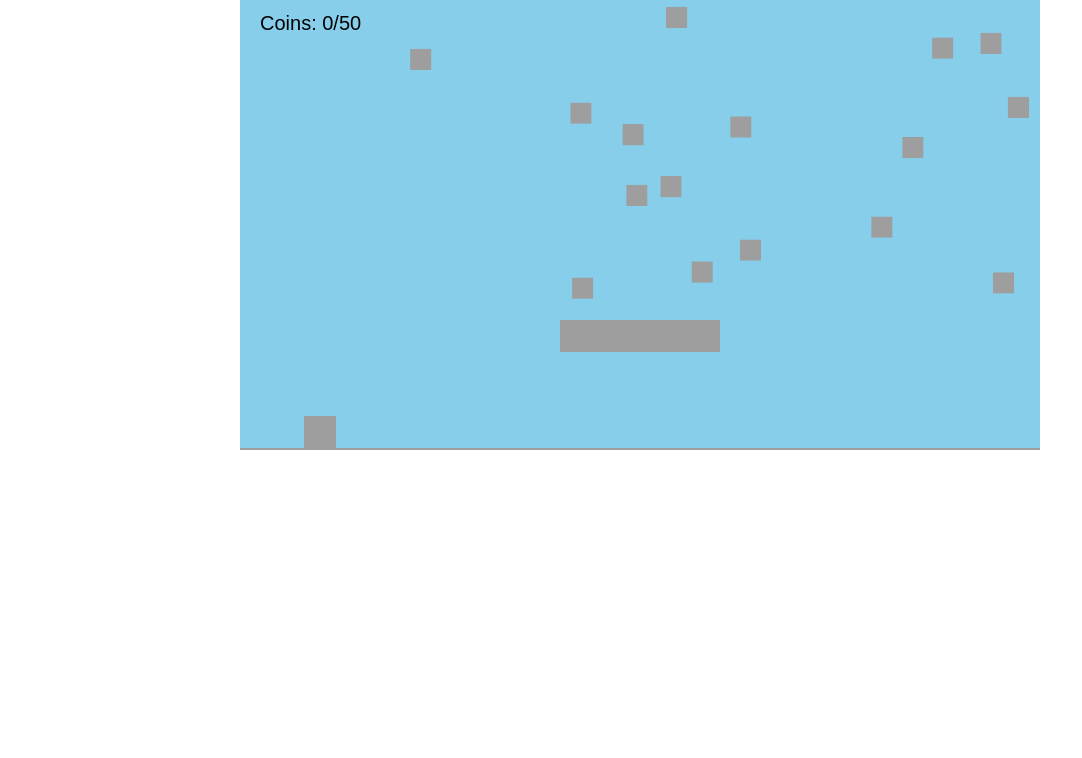
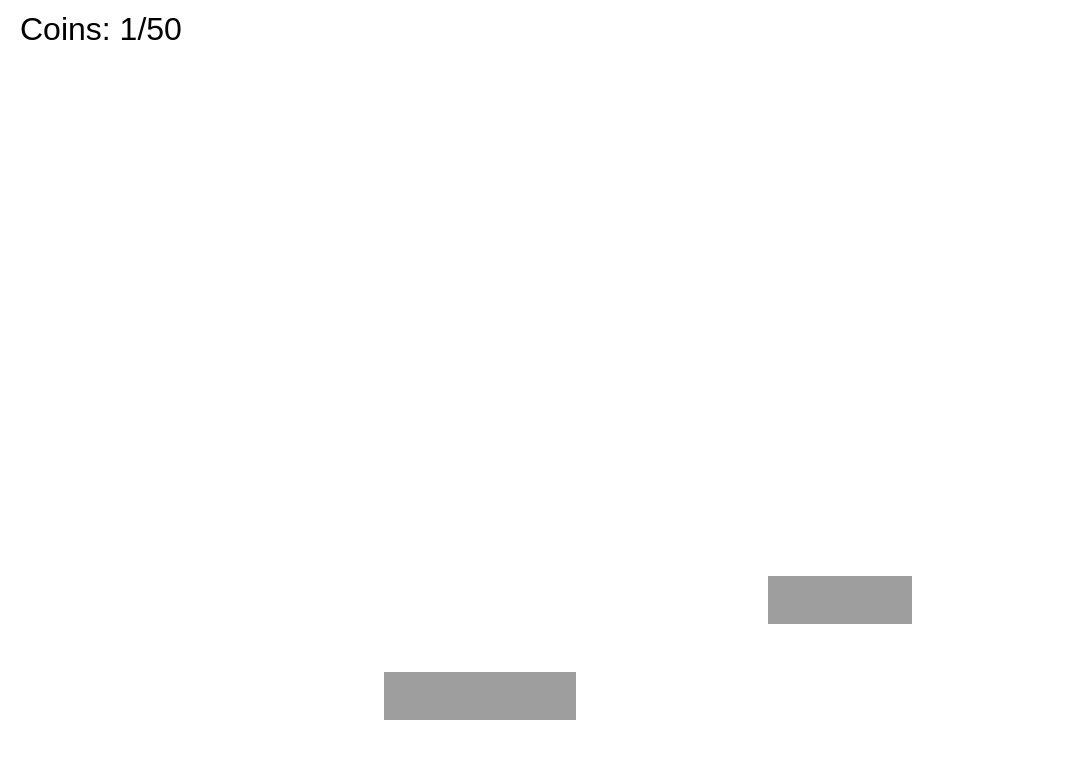
Before and after one commit to 10happee/platform, a plain HTML site: page index.html in a window 1280 px wide. Shown: the whole page, without its empty margins (0-1082 px from the left). Drawn offline with Linux system fonts and the light colour scheme.

Commit message:
Update index.html

```diff
--- a/index.html
+++ b/index.html
@@ -6,19 +6,26 @@
   <title>HTML Platformer</title>
   <style>
     * { margin: 0; padding: 0; }
-    canvas { background: #87ceeb; display: block; margin: 0 auto; }
+    canvas { display: block; }
   </style>
 </head>
 <body>
-  <canvas id="game" width="800" height="450"></canvas>
+  <canvas id="game"></canvas>
   <script>
     const canvas = document.getElementById('game');
     const ctx = canvas.getContext('2d');
 
-    const TILE_SIZE = 32;
-    const GRAVITY = 0.5;
-    const LEVEL_WIDTH = 100; // 100 tiles wide
-    const LEVEL_HEIGHT = 15; // 15 tiles high
+    window.addEventListener('resize', resizeCanvas);
+    function resizeCanvas() {
+      canvas.width = window.innerWidth;
+      canvas.height = window.innerHeight;
+    }
+    resizeCanvas();
+
+    const TILE_SIZE = 48;
+    const GRAVITY = 0.6;
+    const LEVEL_WIDTH = 80; // in tiles
+    const LEVEL_HEIGHT = 20;
     const COIN_TOTAL = 50;
 
     const assets = {};
@@ -34,7 +41,7 @@
     let cameraX = 0;
     let coinsCollected = 0;
     let win = false;
-    let special = false;
+    let perfect = false;
 
     const spawn = { x: TILE_SIZE * 2, y: TILE_SIZE * (LEVEL_HEIGHT - 3) };
     let player;
@@ -45,9 +52,11 @@
 
     class Entity {
       constructor(x, y, w, h, sprite) {
-        this.x = x; this.y = y; this.w = w; this.h = h;
+        this.x = x; this.y = y;
+        this.w = w; this.h = h;
         this.sprite = sprite;
         this.vx = 0; this.vy = 0;
+        this.onGround = false;
       }
       draw() {
         ctx.drawImage(this.sprite, this.x - cameraX, this.y, this.w, this.h);
@@ -63,96 +72,112 @@
       }
     }
 
+    const levelData = {
+      platforms: [
+        // ground line
+        ...Array.from({length: LEVEL_WIDTH}, (_, i) => ({x: i, y: LEVEL_HEIGHT - 1, w: 1})),
+        // varied ground islands and walls
+        {x: 20, y: LEVEL_HEIGHT - 1, w: 10},
+        {x: 40, y: LEVEL_HEIGHT - 3, w: 5},
+        {x: 60, y: LEVEL_HEIGHT - 5, w: 8},
+        {x: 75, y: LEVEL_HEIGHT - 2, w: 4},
+        // floating platforms
+        {x: 8, y: LEVEL_HEIGHT - 6, w: 4},
+        {x: 16, y: LEVEL_HEIGHT - 8, w: 3},
+        {x: 28, y: LEVEL_HEIGHT - 10, w: 5},
+        {x: 45, y: LEVEL_HEIGHT - 7, w: 4},
+        {x: 55, y: LEVEL_HEIGHT - 9, w: 3},
+        {x: 68, y: LEVEL_HEIGHT - 6, w: 4}
+      ],
+      enemies: [
+        {x: 24, y: LEVEL_HEIGHT - 2},
+        {x: 50, y: LEVEL_HEIGHT - 6},
+        {x: 65, y: LEVEL_HEIGHT - 2}
+      ],
+      exit: {x: LEVEL_WIDTH - 3, y: LEVEL_HEIGHT - 2}
+    };
+
     function initLevel() {
-      // ground
-      for (let i = 0; i < LEVEL_WIDTH; i++) {
-        platforms.push(new Entity(i * TILE_SIZE, (LEVEL_HEIGHT - 1) * TILE_SIZE, TILE_SIZE, TILE_SIZE, assets.ground));
+      // platforms
+      for (let p of levelData.platforms) {
+        platforms.push(new Entity(p.x * TILE_SIZE, p.y * TILE_SIZE, p.w * TILE_SIZE, TILE_SIZE, assets.ground));
       }
-      // floating platforms
-      for (let x = 10; x < 60; x += 15) {
-        platforms.push(new Entity(x * TILE_SIZE, (LEVEL_HEIGHT - 5) * TILE_SIZE, TILE_SIZE * 5, TILE_SIZE, assets.ground));
+      // enemies with patrol
+      for (let e of levelData.enemies) {
+        const en = new Entity(e.x * TILE_SIZE, e.y * TILE_SIZE - TILE_SIZE, TILE_SIZE, TILE_SIZE, assets.enemy);
+        en.vx = 1.5;
+        enemies.push(en);
       }
-      // additional challenge platforms
-      for (let x = 80; x < 95; x += 5) {
-        platforms.push(new Entity(x * TILE_SIZE, (LEVEL_HEIGHT - (3 + (x%10===0?5:0))) * TILE_SIZE, TILE_SIZE * 3, TILE_SIZE, assets.ground));
+      // coins placed above each platform
+      let coinCount = 0;
+      for (let plat of platforms) {
+        if (coinCount >= COIN_TOTAL) break;
+        // one coin per tile on platform
+        for (let i = 0; i < plat.w / TILE_SIZE && coinCount < COIN_TOTAL; i++) {
+          coins.push(new Entity(plat.x + i * TILE_SIZE + TILE_SIZE/4, plat.y - TILE_SIZE, TILE_SIZE/2, TILE_SIZE/2, assets.coin));
+          coinCount++;
+        }
       }
-
-      // enemies
-      enemies.push(new Entity(25 * TILE_SIZE, (LEVEL_HEIGHT - 2) * TILE_SIZE - TILE_SIZE, TILE_SIZE, TILE_SIZE, assets.enemy));
-      enemies.push(new Entity(55 * TILE_SIZE, (LEVEL_HEIGHT - 6) * TILE_SIZE - TILE_SIZE, TILE_SIZE, TILE_SIZE, assets.enemy));
-
-      // coins scattered
-      for (let i = 0; i < COIN_TOTAL; i++) {
-        const cx = Math.random() * (LEVEL_WIDTH - 5) * TILE_SIZE + 5 * TILE_SIZE;
-        const cy = Math.random() * (LEVEL_HEIGHT - 6) * TILE_SIZE;
-        coins.push(new Entity(cx, cy, TILE_SIZE/1.5, TILE_SIZE/1.5, assets.coin));
-      }
-
-      // exit at end
-      exit = new Entity((LEVEL_WIDTH - 2) * TILE_SIZE, (LEVEL_HEIGHT - 2) * TILE_SIZE - TILE_SIZE, TILE_SIZE, TILE_SIZE, assets.exit);
-
+      // exit
+      exit = new Entity(levelData.exit.x * TILE_SIZE, levelData.exit.y * TILE_SIZE - TILE_SIZE, TILE_SIZE, TILE_SIZE, assets.exit);
       // player
       player = new Entity(spawn.x, spawn.y, TILE_SIZE, TILE_SIZE, assets.player);
     }
 
     function resetLevel() {
       coinsCollected = 0;
-      win = false;
-      special = false;
+      win = false; perfect = false;
       cameraX = 0;
-      coins.length = 0;
-      enemies.length = 0;
-      platforms.length = 0;
+      [platforms, enemies, coins].forEach(arr => arr.length = 0);
       initLevel();
     }
 
     function update() {
       if (win) return;
       // input
-      if (keys.ArrowLeft) player.vx = -2;
-      else if (keys.ArrowRight) player.vx = 2;
-      else player.vx = 0;
-      if (keys.ArrowUp && player.onGround) { player.vy = -10; player.onGround = false; }
-
-      // physics
+      player.vx = keys.ArrowLeft ? -3 : keys.ArrowRight ? 3 : 0;
+      if (keys.ArrowUp && player.onGround) { player.vy = -12; player.onGround = false; }
       player.vy += GRAVITY;
       player.x += player.vx;
       player.y += player.vy;
 
-      // collisions
+      // collisions with platforms
       player.onGround = false;
       for (let plat of platforms) {
         if (player.x < plat.x + plat.w && player.x + player.w > plat.x && player.y < plat.y + plat.h && player.y + player.h > plat.y) {
-          // determine overlap
-          const dx = (player.x + player.w/2) - (plat.x + plat.w/2);
-          const dy = (player.y + player.h/2) - (plat.y + plat.h/2);
-          const wy = (player.w + plat.w) / 2;
-          const hx = (player.h + plat.h) / 2;
-          if (Math.abs(dx) < wy && Math.abs(dy) < hx) {
-            const overlapX = wy - Math.abs(dx);
-            const overlapY = hx - Math.abs(dy);
-            if (overlapX < overlapY) {
-              player.x += dx > 0 ? overlapX : -overlapX;
-            } else {
-              player.y += dy > 0 ? overlapY : -overlapY;
-              player.vy = 0;
-              if (dy < 0) player.onGround = true;
-            }
+          const overlapX = Math.min(player.x + player.w - plat.x, plat.x + plat.w - player.x);
+          const overlapY = Math.min(player.y + player.h - plat.y, plat.y + plat.h - player.y);
+          if (overlapX > overlapY) {
+            if (player.y < plat.y) { player.y = plat.y - player.h; player.vy = 0; player.onGround = true; }
+            else player.y = plat.y + plat.h;
+          } else {
+            if (player.x < plat.x) player.x = plat.x - player.w;
+            else player.x = plat.x + plat.w;
           }
         }
       }
 
-      // pit detection
+      // fall off map
       if (player.y > LEVEL_HEIGHT * TILE_SIZE) resetLevel();
 
-      // enemy collision
+      // enemies patrol & collision
       for (let e of enemies) {
+        e.x += e.vx;
+        // reverse on wall (map edges or platform edges)
+        let coll = platforms.some(p =>
+          e.x < p.x + p.w && e.x + e.w > p.x &&
+          e.y + e.h > p.y && e.y < p.y + p.h + TILE_SIZE &&
+          ((e.vx > 0 && e.x + e.w > p.x + p.w) || (e.vx < 0 && e.x < p.x))
+        );
+        if (e.x < 0 || e.x + e.w > LEVEL_WIDTH * TILE_SIZE || coll) {
+          e.vx *= -1;
+        }
         if (player.x < e.x + e.w && player.x + player.w > e.x && player.y < e.y + e.h && player.y + player.h > e.y) {
           resetLevel();
         }
       }
 
-      // coin collection
+      // coins
       for (let i = coins.length - 1; i >= 0; i--) {
         const c = coins[i];
         if (player.x < c.x + c.w && player.x + player.w > c.x && player.y < c.y + c.h && player.y + player.h > c.y) {
@@ -164,49 +189,35 @@
       // exit
       if (player.x + player.w > exit.x && player.x < exit.x + exit.w && player.y + player.h > exit.y && player.y < exit.y + exit.h) {
         win = true;
-        if (coinsCollected >= COIN_TOTAL) special = true;
+        if (coinsCollected === COIN_TOTAL) perfect = true;
       }
 
-      // camera follow
-      cameraX = player.x - canvas.width / 2;
-      cameraX = Math.max(0, Math.min(cameraX, LEVEL_WIDTH * TILE_SIZE - canvas.width));
+      // camera
+      cameraX = Math.max(0, Math.min(player.x - canvas.width/2, LEVEL_WIDTH * TILE_SIZE - canvas.width));
     }
 
     function draw() {
       ctx.clearRect(0,0,canvas.width,canvas.height);
-      // platforms
-      for (let plat of platforms) plat.draw();
-      // coins
-      for (let c of coins) c.draw();
-      // enemies
-      for (let e of enemies) e.draw();
-      // exit
+      platforms.forEach(p => p.draw());
+      coins.forEach(c => c.draw());
+      enemies.forEach(e => e.draw());
       exit.draw();
-      // player
       player.draw();
       // HUD
-      ctx.fillStyle = '#000';
-      ctx.font = '20px Arial';
-      ctx.fillText(`Coins: ${coinsCollected}/${COIN_TOTAL}`, 20, 30);
+      ctx.fillStyle = '#000'; ctx.font = `${Math.floor(TILE_SIZE/1.5)}px Arial`;
+      ctx.fillText(`Coins: ${coinsCollected}/${COIN_TOTAL}`, cameraX + 20, 40);
       if (win) {
-        ctx.fillText('You Win!', cameraX + canvas.width/2 - 50, canvas.height/2);
-        if (special) ctx.fillText('Perfect! All coins collected!', cameraX + canvas.width/2 - 120, canvas.height/2 + 30);
+        const msg = perfect ? 'You Win, Congratulations for 100%ing the game!' : 'You Win';
+        ctx.fillText(msg, cameraX + canvas.width/2 - 200, canvas.height/2);
       }
     }
 
-    function loop() {
-      update();
-      draw();
-      requestAnimationFrame(loop);
-    }
+    function loop() { update(); draw(); requestAnimationFrame(loop); }
 
     window.addEventListener('keydown', e => keys[e.key] = true);
     window.addEventListener('keyup', e => keys[e.key] = false);
 
-    loadAssets(() => {
-      initLevel();
-      loop();
-    });
+    loadAssets(() => { initLevel(); loop(); });
   </script>
 </body>
 </html>
```
